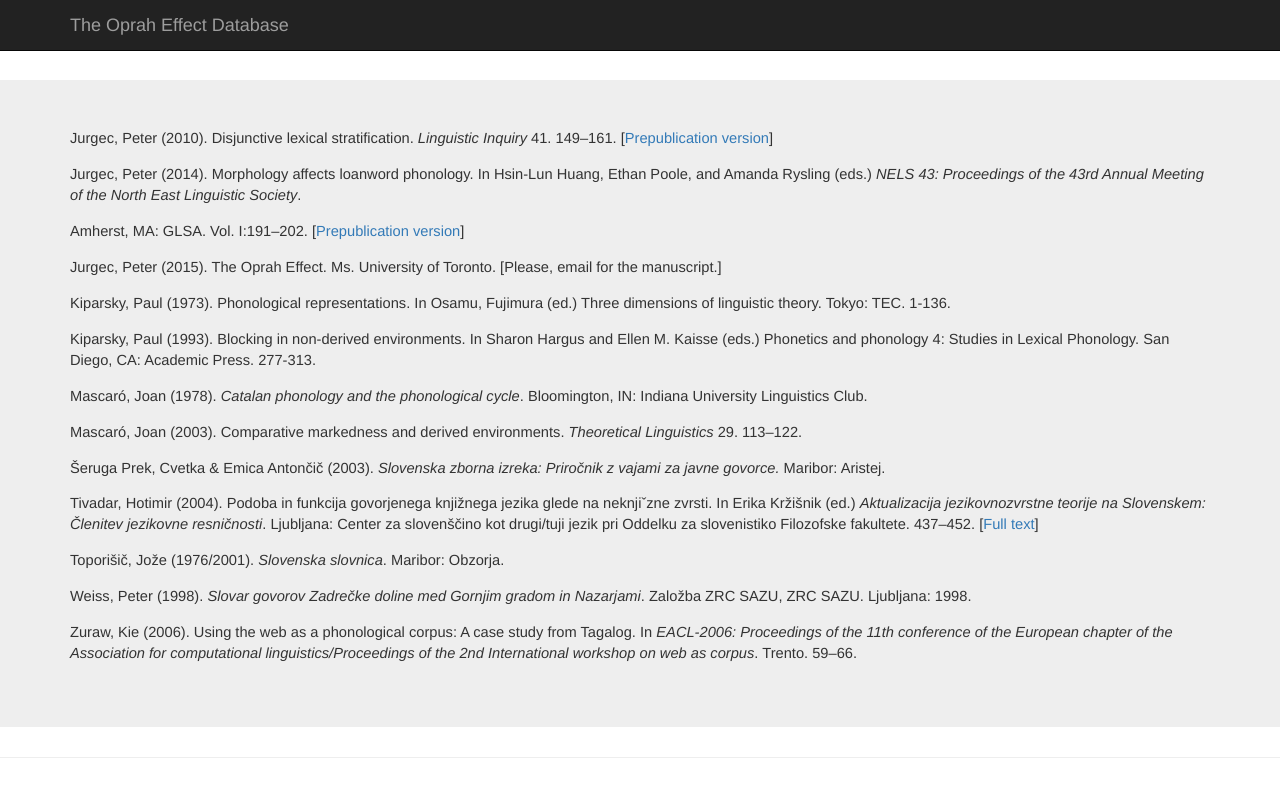
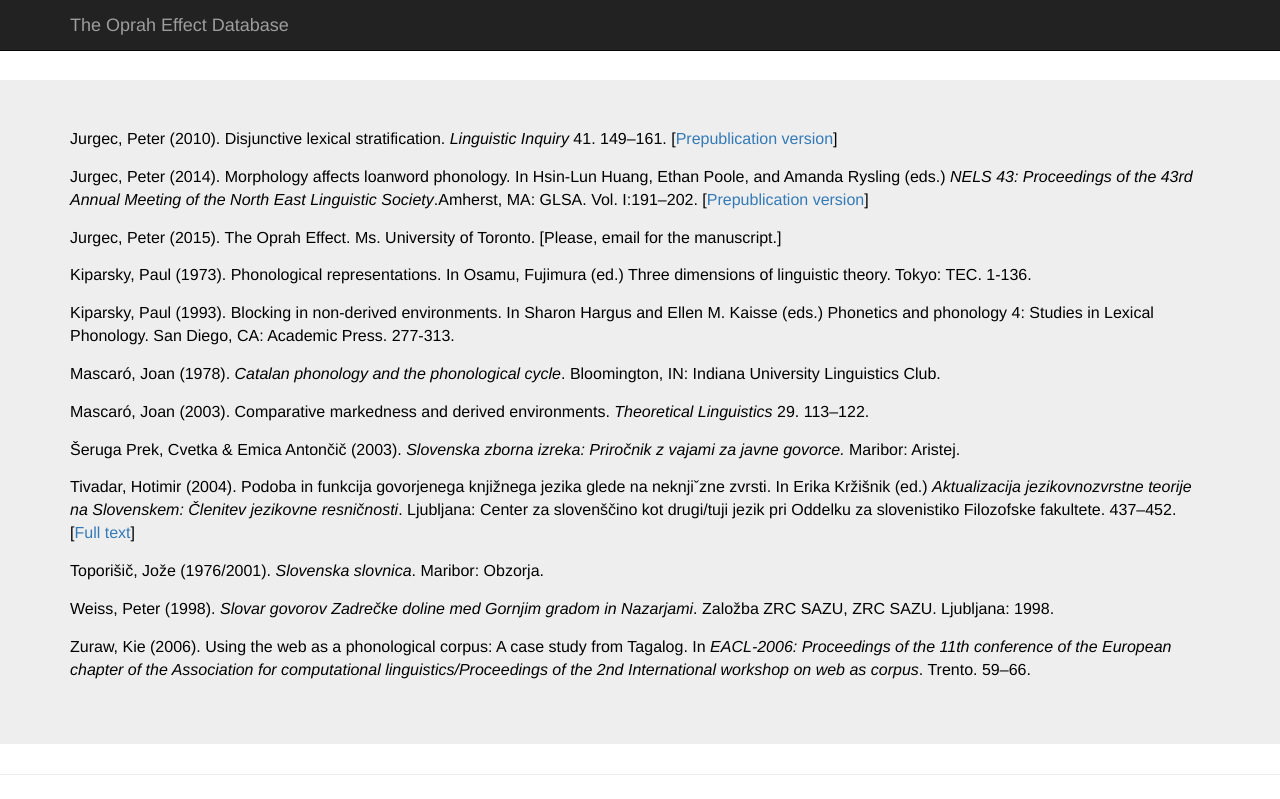
Before and after one commit to CEYeYuan/Oprah-Website, a CodeIgniter app: page /oprahDatabase/main/reference in a window 1280 px wide. Shown: the top 799 px of the page. Run offline with CodeIgniter, Linux system fonts and the light colour scheme; some libraries are stand-ins or nearby versions.

Commit message:
Changed font-size and color

```diff
--- a/application/views/reference.php
+++ b/application/views/reference.php
@@ -37,22 +37,21 @@
 	<br/>
 	<div class="jumbotron">
 		<div class="container">
-		<p style="font-size:11pt">Jurgec, Peter (2010). Disjunctive lexical stratification. <i>Linguistic Inquiry</i> 41. 149–161. [<a href="http://ling.auf.net/lingbuzz/000851">Prepublication version</a>]</p>
-		<p style="font-size:11pt">Jurgec, Peter (2014). Morphology affects loanword phonology. In Hsin-Lun Huang, Ethan Poole, and Amanda Rysling (eds.) <i>NELS 43: Proceedings of the 43rd Annual Meeting of the North East Linguistic Society</i>. </p>
-		<p style="font-size:11pt">Amherst, MA: GLSA. Vol. I:191–202. [<a href="http://ling.auf.net/lingbuzz/002175">Prepublication version</a>]</p>
-		<p style="font-size:11pt">Jurgec, Peter (2015). The Oprah Effect. Ms. University of Toronto. [Please, email for the manuscript.]</p>
-		<p style="font-size:11pt">Kiparsky, Paul (1973). Phonological representations. In Osamu, Fujimura (ed.) Three dimensions of linguistic theory. Tokyo: TEC. 1-136.</p>
-		<p style="font-size:11pt">Kiparsky, Paul (1993). Blocking in non-derived environments. In Sharon Hargus and Ellen M. Kaisse (eds.) Phonetics and phonology 4: Studies in Lexical Phonology. San Diego, CA: Academic Press. 277-313.</p>
-		<p style="font-size:11pt">Mascaró, Joan (1978). <i>Catalan phonology and the phonological cycle</i>. Bloomington, IN: Indiana University Linguistics Club. </p>
-		<p style="font-size:11pt">Mascaró, Joan (2003). Comparative markedness and derived environments. <i>Theoretical Linguistics</i> 29. 113–122.</p>
-		<p style="font-size:11pt">Šeruga Prek, Cvetka & Emica Antončič (2003). <i>Slovenska zborna izreka: Priročnik z vajami za javne govorce.</i> Maribor: Aristej.</p>
-		<p style="font-size:11pt">Tivadar, Hotimir (2004). Podoba in funkcija govorjenega knjižnega jezika glede na neknjiˇzne zvrsti. In Erika Kržišnik (ed.) <i>Aktualizacija jezikovnozvrstne teorije na Slovenskem: Členitev jezikovne resničnosti</i>. Ljubljana: Center za slovenščino kot drugi/tuji jezik pri Oddelku za slovenistiko Filozofske fakultete. 437–452. [<a href="http://www.centerslo.net/files/File/simpozij/sim22/Tivadar.pdf">Full text</a>]</p>
-		<p style="font-size:11pt">Toporišič, Jože (1976/2001). <i>Slovenska slovnica</i>. Maribor: Obzorja.</p>
-		<p style="font-size:11pt">Weiss, Peter (1998). <i>Slovar govorov Zadrečke doline med Gornjim gradom in Nazarjami</i>. Založba ZRC SAZU, ZRC SAZU. Ljubljana: 1998.</p>
-		<p style="font-size:11pt">Zuraw, Kie (2006). Using the web as a phonological corpus: A case study from Tagalog. In <i>EACL-2006: Proceedings of the 11th conference of the European chapter of the Association for computational linguistics/Proceedings of the 2nd International workshop on
+		<p style="font-size:12pt;color:#000000">Jurgec, Peter (2010). Disjunctive lexical stratification. <i>Linguistic Inquiry</i> 41. 149–161. [<a href="http://ling.auf.net/lingbuzz/000851">Prepublication version</a>]</p>
+		<p style="font-size:12pt;color:#000000">Jurgec, Peter (2014). Morphology affects loanword phonology. In Hsin-Lun Huang, Ethan Poole, and Amanda Rysling (eds.) <i>NELS 43: Proceedings of the 43rd Annual Meeting of the North East Linguistic Society</i>.Amherst, MA: GLSA. Vol. I:191–202. [<a href="http://ling.auf.net/lingbuzz/002175">Prepublication version</a>]</p>
+		<p style="font-size:12pt;color:#000000">Jurgec, Peter (2015). The Oprah Effect. Ms. University of Toronto. [Please, email for the manuscript.]</p>
+		<p style="font-size:12pt;color:#000000">Kiparsky, Paul (1973). Phonological representations. In Osamu, Fujimura (ed.) Three dimensions of linguistic theory. Tokyo: TEC. 1-136.</p>
+		<p style="font-size:12pt;color:#000000">Kiparsky, Paul (1993). Blocking in non-derived environments. In Sharon Hargus and Ellen M. Kaisse (eds.) Phonetics and phonology 4: Studies in Lexical Phonology. San Diego, CA: Academic Press. 277-313.</p>
+		<p style="font-size:12pt;color:#000000">Mascaró, Joan (1978). <i>Catalan phonology and the phonological cycle</i>. Bloomington, IN: Indiana University Linguistics Club. </p>
+		<p style="font-size:12pt;color:#000000">Mascaró, Joan (2003). Comparative markedness and derived environments. <i>Theoretical Linguistics</i> 29. 113–122.</p>
+		<p style="font-size:12pt;color:#000000">Šeruga Prek, Cvetka & Emica Antončič (2003). <i>Slovenska zborna izreka: Priročnik z vajami za javne govorce.</i> Maribor: Aristej.</p>
+		<p style="font-size:12pt;color:#000000">Tivadar, Hotimir (2004). Podoba in funkcija govorjenega knjižnega jezika glede na neknjiˇzne zvrsti. In Erika Kržišnik (ed.) <i>Aktualizacija jezikovnozvrstne teorije na Slovenskem: Členitev jezikovne resničnosti</i>. Ljubljana: Center za slovenščino kot drugi/tuji jezik pri Oddelku za slovenistiko Filozofske fakultete. 437–452. [<a href="http://www.centerslo.net/files/File/simpozij/sim22/Tivadar.pdf">Full text</a>]</p>
+		<p style="font-size:12pt;color:#000000">Toporišič, Jože (1976/2001). <i>Slovenska slovnica</i>. Maribor: Obzorja.</p>
+		<p style="font-size:12pt;color:#000000">Weiss, Peter (1998). <i>Slovar govorov Zadrečke doline med Gornjim gradom in Nazarjami</i>. Založba ZRC SAZU, ZRC SAZU. Ljubljana: 1998.</p>
+		<p style="font-size:12pt;color:#000000">Zuraw, Kie (2006). Using the web as a phonological corpus: A case study from Tagalog. In <i>EACL-2006: Proceedings of the 11th conference of the European chapter of the Association for computational linguistics/Proceedings of the 2nd International workshop on
 web as corpus</i>. Trento. 59–66.
 </p>
-		<p style="font-size:11pt"></p>
+		<p style="font-size:12pt;color:#000000"></p>
 
 		</div>
 		</div>
```
Also changed, not shown: application/views/entry.php (+39 -39 lines).
